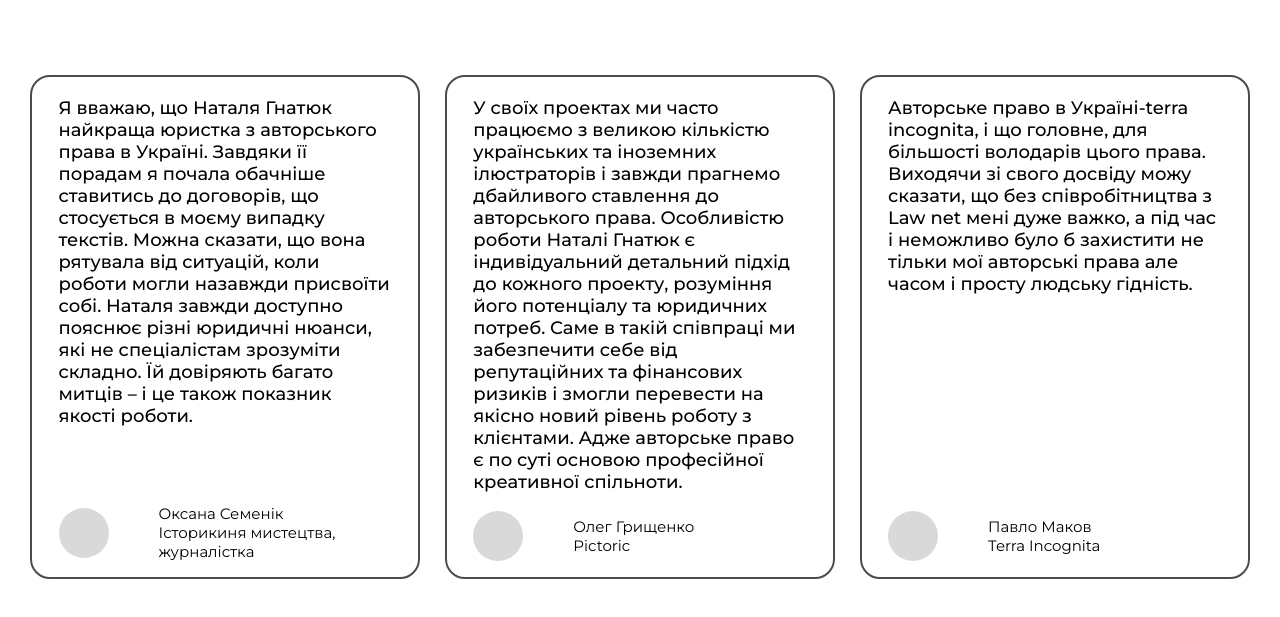
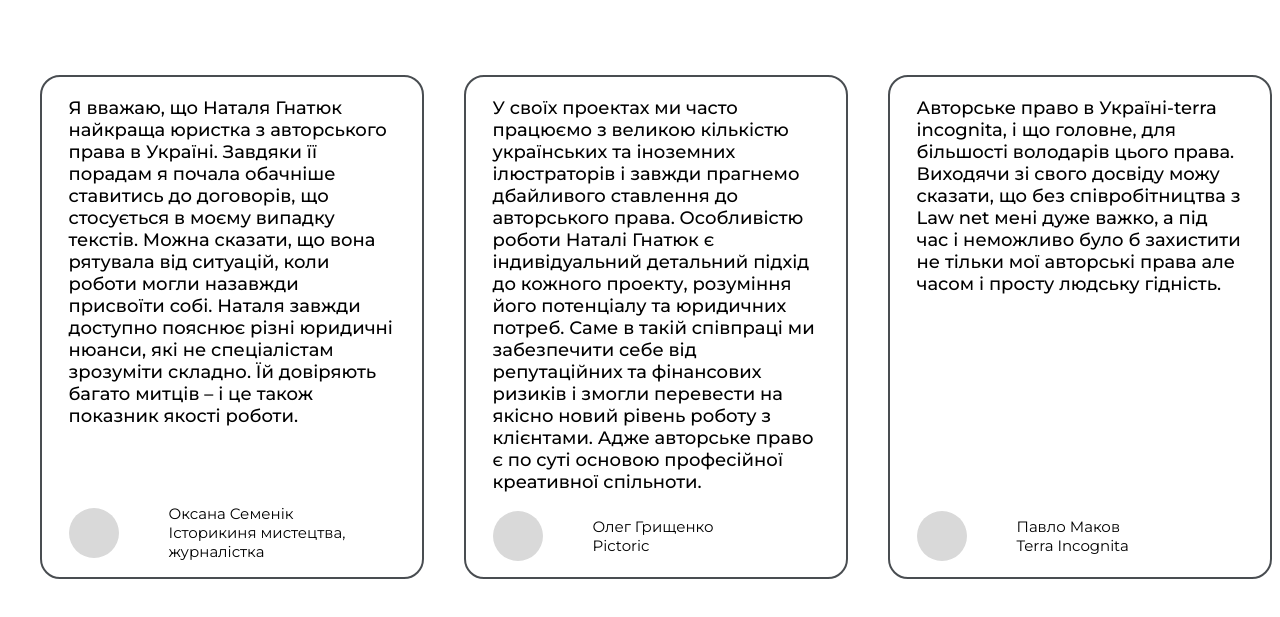
Before and after one commit to Paschenko000/Law_Net, a website: page index.html in a window 1280 px wide. Shown: the part 2637-3254 px from the top of the page. Drawn offline with Linux system fonts and the light colour scheme.

Commit message:
Update style.css

```diff
--- a/css/style.css
+++ b/css/style.css
@@ -517,11 +517,11 @@ a, a:link, a:visited {
 .social-proof .response__container {
   overflow-x: auto;
   margin: 0 auto;
-  padding: 0 30px 20px;
+  padding: 0 40px 20px;
   width: 100%;
-  max-width: 1452px;
   display: flex;
-  justify-content: space-between; }
+  justify-content: flex-start;
+  gap: 40px; }
   @media only screen and (max-width: 1200px) {
     .social-proof .response__container {
       max-width: unset;
```
